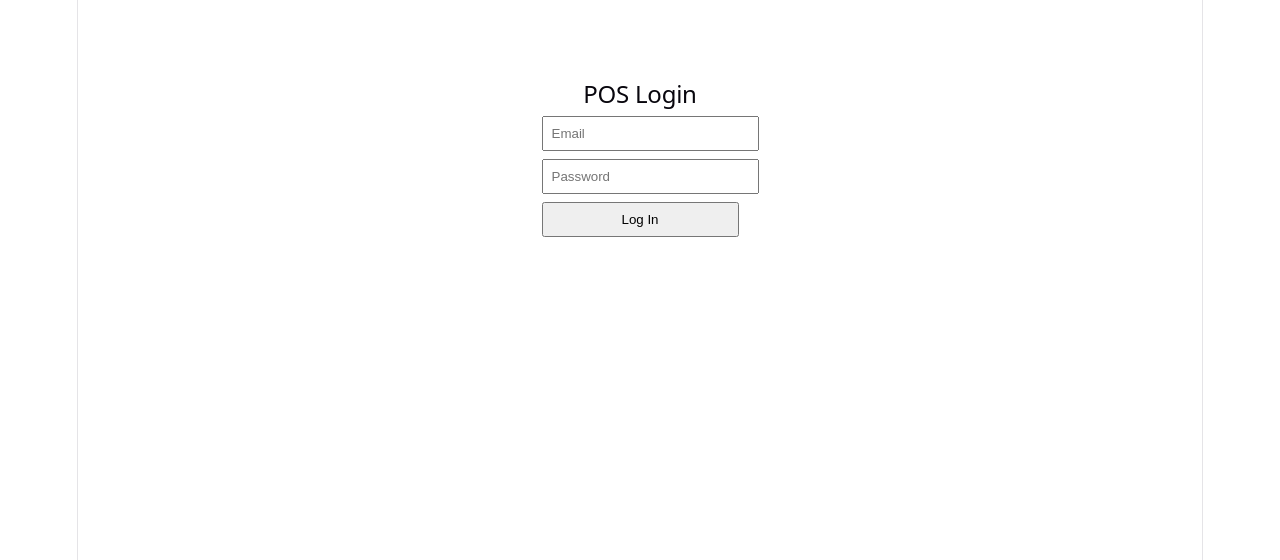
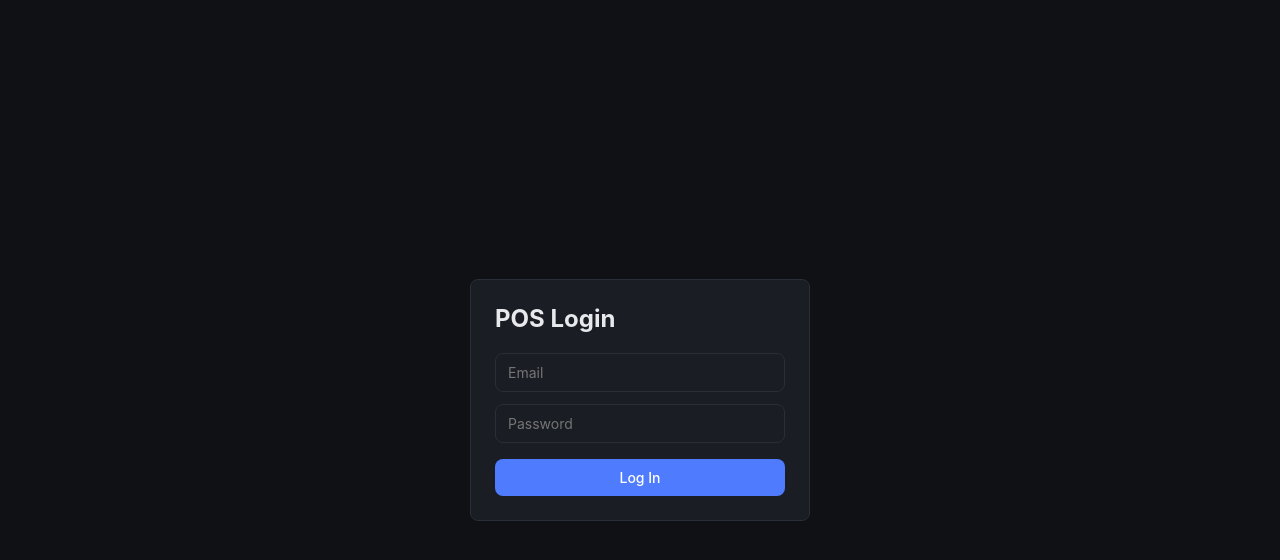
Before and after one commit to Hashir-Qadeer/pos-system, a React (Vite) app in the folder frontend/: page /login in a window 1280 px wide. Shown: the top 560 px of the page. Built offline with nearby package versions, Linux system fonts and the light colour scheme.

Commit message:
style: add consistent dark theme across all pages

```diff
--- a/frontend/src/components/Navbar.tsx
+++ b/frontend/src/components/Navbar.tsx
@@ -19,24 +19,23 @@ export default function Navbar() {
                 display: "flex",
                 justifyContent: "space-between",
                 alignItems: "center",
-                padding: "12px 24px",
-                borderBottom: "1px solid #333",
+                padding: "16px 32px",
+                borderBottom: "1px solid var(--border)",
+                background: "var(--surface)",
             }}
         >
-            <Link to="/products" style={{ fontWeight: "bold" }}>
+            <Link to="/products" style={{ fontWeight: 700, fontSize: 18, color: "var(--text)" }}>
                 POS System
             </Link>
-
-            <div style={{ display: "flex", gap: 16, alignItems: "center" }}>
-                <span>
-                    {name} ({role})
+            <div style={{ display: "flex", gap: 20, alignItems: "center" }}>
+                <span className="muted">
+                    {name} · {role}
                 </span>
-
                 {role === "Admin" && <Link to="/categories">Categories</Link>}
-
                 <Link to="/cart">Cart ({cartCount})</Link>
-
-                <button onClick={handleLogout}>Logout</button>
+                <button className="secondary" onClick={handleLogout}>
+                    Logout
+                </button>
             </div>
         </div>
     );
--- a/frontend/src/features/auth/LoginPage.tsx
+++ b/frontend/src/features/auth/LoginPage.tsx
@@ -19,8 +19,9 @@ export default function LoginPage() {
     };
 
     return (
-        <div style={{ maxWidth: 320, margin: "80px auto" }}>
-            <h2>POS Login</h2>
+        <div style={{ display: "flex", justifyContent: "center", alignItems: "center", minHeight: "100vh" }}>
+            <div className="card" style={{ width: 340 }}>
+                <h2 style={{ marginTop: 0 }}>POS Login</h2>
                 <form onSubmit={handleSubmit}>
                     <input
                         type="email"
@@ -28,7 +29,7 @@ export default function LoginPage() {
                         value={email}
                         onChange={(e) => setEmail(e.target.value)}
                         required
-                    style={{ display: "block", width: "100%", marginBottom: 8, padding: 8 }}
+                        style={{ display: "block", width: "100%", marginBottom: 12 }}
                     />
                     <input
                         type="password"
@@ -36,13 +37,14 @@ export default function LoginPage() {
                         value={password}
                         onChange={(e) => setPassword(e.target.value)}
                         required
-                    style={{ display: "block", width: "100%", marginBottom: 8, padding: 8 }}
+                        style={{ display: "block", width: "100%", marginBottom: 16 }}
                     />
-                {error && <p style={{ color: "red" }}>{error}</p>}
-                <button type="submit" disabled={status === "loading"} style={{ width: "100%", padding: 8 }}>
+                    {error && <p className="error-text">{error}</p>}
+                    <button type="submit" disabled={status === "loading"} style={{ width: "100%" }}>
                         {status === "loading" ? "Logging in..." : "Log In"}
                     </button>
                 </form>
             </div>
+        </div>
     );
 }
--- a/frontend/src/features/categories/CategoriesPage.tsx
+++ b/frontend/src/features/categories/CategoriesPage.tsx
@@ -22,39 +22,42 @@ export default function CategoriesPage() {
     return (
         <div>
             <Navbar />
-            <div style={{ maxWidth: 500, margin: "40px auto" }}>
+            <div style={{ maxWidth: 500, margin: "40px auto", padding: "0 24px" }}>
                 <h2>Categories</h2>
 
-                <form onSubmit={handleAdd} style={{ display: "flex", gap: 8, marginBottom: 16 }}>
+                <form onSubmit={handleAdd} style={{ display: "flex", gap: 8, marginBottom: 20 }}>
                     <input
                         type="text"
                         placeholder="New category name"
                         value={name}
                         onChange={(e) => setName(e.target.value)}
-                        style={{ flex: 1, padding: 8 }}
+                        style={{ flex: 1 }}
                     />
                     <button type="submit">Add</button>
                 </form>
 
-                {error && <p style={{ color: "red" }}>{error}</p>}
-                {status === "loading" && <p>Loading...</p>}
+                {error && <p className="error-text">{error}</p>}
+                {status === "loading" && <p className="muted">Loading...</p>}
 
-                <ul style={{ listStyle: "none", padding: 0 }}>
+                <div className="card" style={{ padding: 0 }}>
                     {items.map((category) => (
-                        <li
+                        <div
                             key={category.id}
                             style={{
                                 display: "flex",
                                 justifyContent: "space-between",
-                                padding: "8px 0",
-                                borderBottom: "1px solid #333",
+                                alignItems: "center",
+                                padding: "14px 20px",
+                                borderBottom: "1px solid var(--border)",
                             }}
                         >
                             {category.name}
-                            <button onClick={() => dispatch(deleteCategory(category.id))}>Delete</button>
-                        </li>
+                            <button className="danger" onClick={() => dispatch(deleteCategory(category.id))}>
+                                Delete
+                            </button>
+                        </div>
                     ))}
-                </ul>
+                </div>
             </div>
         </div>
     );
--- a/frontend/src/index.css
+++ b/frontend/src/index.css
@@ -1,111 +1,137 @@
 :root {
-  --text: #6b6375;
-  --text-h: #08060d;
-  --bg: #fff;
-  --border: #e5e4e7;
-  --code-bg: #f4f3ec;
-  --accent: #aa3bff;
-  --accent-bg: rgba(170, 59, 255, 0.1);
-  --accent-border: rgba(170, 59, 255, 0.5);
-  --social-bg: rgba(244, 243, 236, 0.5);
-  --shadow:
-    rgba(0, 0, 0, 0.1) 0 10px 15px -3px, rgba(0, 0, 0, 0.05) 0 4px 6px -2px;
-
-  --sans: system-ui, 'Segoe UI', Roboto, sans-serif;
-  --heading: system-ui, 'Segoe UI', Roboto, sans-serif;
-  --mono: ui-monospace, Consolas, monospace;
-
-  font: 18px/145% var(--sans);
-  letter-spacing: 0.18px;
-  color-scheme: light dark;
-  color: var(--text);
-  background: var(--bg);
-  font-synthesis: none;
-  text-rendering: optimizeLegibility;
-  -webkit-font-smoothing: antialiased;
-  -moz-osx-font-smoothing: grayscale;
-
-  @media (max-width: 1024px) {
-    font-size: 16px;
-  }
+    --bg: #0f1115;
+    --surface: #1a1d24;
+    --surface-hover: #22262f;
+    --border: #2a2e37;
+    --text: #e8e9ec;
+    --text-muted: #9aa0ab;
+    --primary: #4f7cff;
+    --primary-hover: #6690ff;
+    --danger: #e5484d;
+    --danger-bg: #3a1f21;
+    --success: #30a46c;
+    --radius: 8px;
+    --shadow: 0 4px 12px rgba(0, 0, 0, 0.3);
 }
 
-@media (prefers-color-scheme: dark) {
-  :root {
-    --text: #9ca3af;
-    --text-h: #f3f4f6;
-    --bg: #16171d;
-    --border: #2e303a;
-    --code-bg: #1f2028;
-    --accent: #c084fc;
-    --accent-bg: rgba(192, 132, 252, 0.15);
-    --accent-border: rgba(192, 132, 252, 0.5);
-    --social-bg: rgba(47, 48, 58, 0.5);
-    --shadow:
-      rgba(0, 0, 0, 0.4) 0 10px 15px -3px, rgba(0, 0, 0, 0.25) 0 4px 6px -2px;
-  }
-
-  #social .button-icon {
-    filter: invert(1) brightness(2);
-  }
-}
-
-#root {
-  width: 1126px;
-  max-width: 100%;
-  margin: 0 auto;
-  text-align: center;
-  border-inline: 1px solid var(--border);
-  min-height: 100svh;
-  display: flex;
-  flex-direction: column;
-  box-sizing: border-box;
+* {
+    box-sizing: border-box;
 }
 
 body {
-  margin: 0;
+    margin: 0;
+    font-family: -apple-system, BlinkMacSystemFont, "Segoe UI", Roboto, sans-serif;
+    background: var(--bg);
+    color: var(--text);
 }
 
-h1,
-h2 {
-  font-family: var(--heading);
-  font-weight: 500;
-  color: var(--text-h);
+a {
+    color: var(--primary);
+    text-decoration: none;
 }
 
-h1 {
-  font-size: 56px;
-  letter-spacing: -1.68px;
-  margin: 32px 0;
-  @media (max-width: 1024px) {
-    font-size: 36px;
-    margin: 20px 0;
-  }
-}
-h2 {
-  font-size: 24px;
-  line-height: 118%;
-  letter-spacing: -0.24px;
-  margin: 0 0 8px;
-  @media (max-width: 1024px) {
-    font-size: 20px;
-  }
-}
-p {
-  margin: 0;
+    a:hover {
+        color: var(--primary-hover);
+    }
+
+input,
+button {
+    font-family: inherit;
+    font-size: 14px;
 }
 
-code,
-.counter {
-  font-family: var(--mono);
-  display: inline-flex;
-  border-radius: 4px;
-  color: var(--text-h);
+input {
+    background: var(--surface);
+    border: 1px solid var(--border);
+    border-radius: var(--radius);
+    color: var(--text);
+    padding: 10px 12px;
+    outline: none;
 }
 
-code {
-  font-size: 15px;
-  line-height: 135%;
-  padding: 4px 8px;
-  background: var(--code-bg);
+    input:focus {
+        border-color: var(--primary);
+    }
+
+button {
+    background: var(--primary);
+    color: white;
+    border: none;
+    border-radius: var(--radius);
+    padding: 10px 16px;
+    cursor: pointer;
+    font-weight: 500;
+    transition: background 0.15s ease;
 }
+
+    button:hover:not(:disabled) {
+        background: var(--primary-hover);
+    }
+
+    button:disabled {
+        background: var(--border);
+        color: var(--text-muted);
+        cursor: not-allowed;
+    }
+
+    button.secondary {
+        background: var(--surface);
+        border: 1px solid var(--border);
+        color: var(--text);
+    }
+
+        button.secondary:hover:not(:disabled) {
+            background: var(--surface-hover);
+        }
+
+    button.danger {
+        background: var(--danger-bg);
+        color: var(--danger);
+        border: 1px solid var(--danger);
+    }
+
+        button.danger:hover:not(:disabled) {
+            background: var(--danger);
+            color: white;
+        }
+
+table {
+    width: 100%;
+    border-collapse: collapse;
+}
+
+th {
+    text-align: left;
+    padding: 12px;
+    color: var(--text-muted);
+    font-weight: 600;
+    font-size: 13px;
+    text-transform: uppercase;
+    letter-spacing: 0.03em;
+    border-bottom: 1px solid var(--border);
+}
+
+td {
+    padding: 12px;
+    border-bottom: 1px solid var(--border);
+}
+
+tr:hover td {
+    background: var(--surface-hover);
+}
+
+.card {
+    background: var(--surface);
+    border: 1px solid var(--border);
+    border-radius: var(--radius);
+    padding: 24px;
+}
+
+.error-text {
+    color: var(--danger);
+    font-size: 14px;
+}
+
+.muted {
+    color: var(--text-muted);
+}
```
Also changed, not shown: frontend/src/features/cart/CartPage.tsx (+39 -33 lines), frontend/src/features/products/ProductList.tsx (+23 -24 lines). Lines whose indentation alone changed are shown as unchanged.
